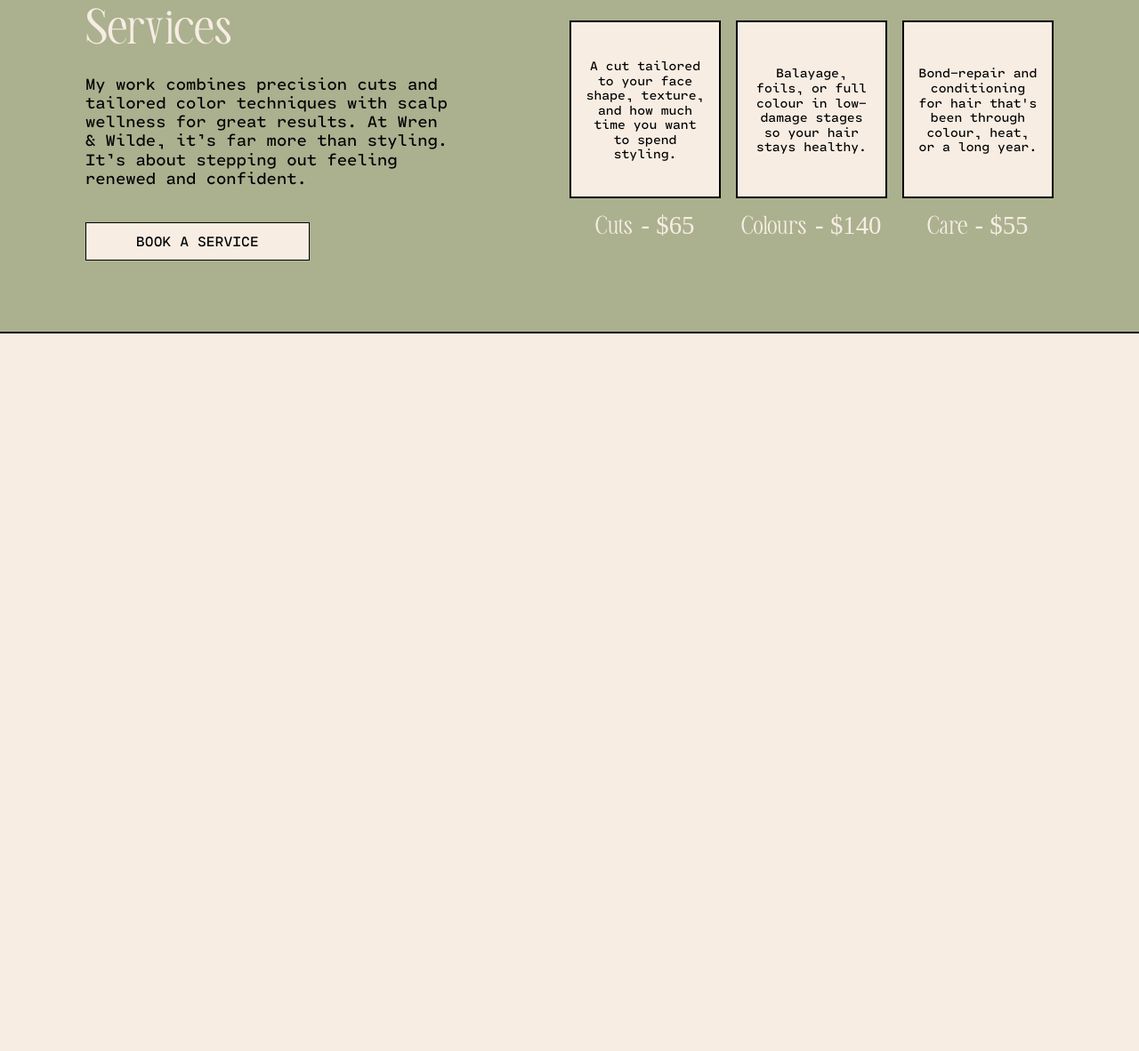
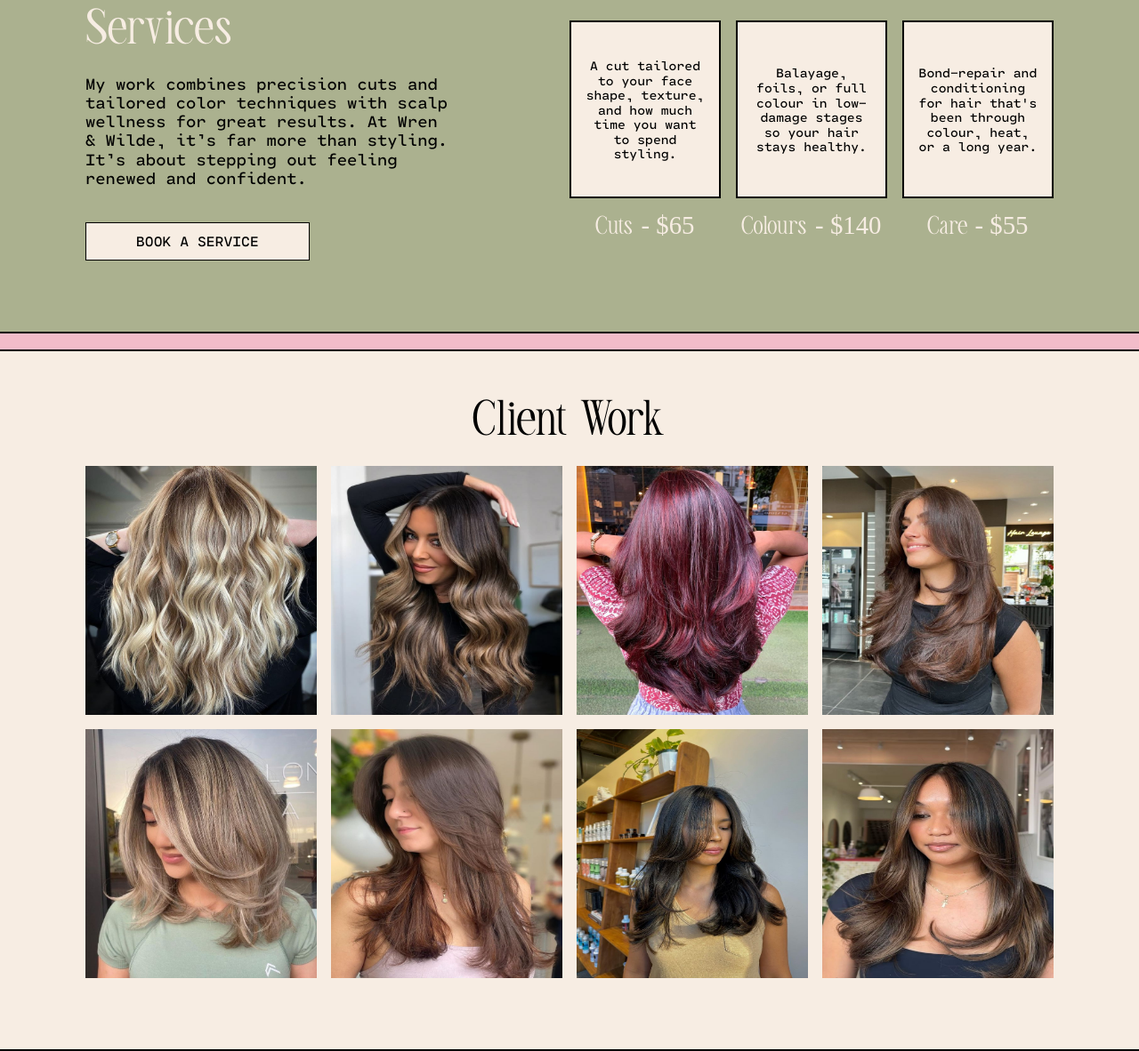
Before and after one commit to DeborahImj/wren-and-wilde, a plain HTML site: page app/index.html in a window 1280 px wide. Shown: the part 881-2063 px from the top of the page at 89% size. Before the commit the page ends 1256 px from the top, so only its background shows below. Drawn offline with Linux system fonts and the light colour scheme; a web font is replaced by a local one.

Commit message:
Built gallery desktop

```diff
--- a/app/css/style.css
+++ b/app/css/style.css
@@ -427,6 +427,12 @@ a {
   font-weight: 400;
 }
 
+.services-rule {
+  background: var(--color-pink);
+  border-bottom: 0.125rem solid var(--color-black);
+  height: 1.3rem;
+}
+
 @media screen and (max-width: 800px) {
   .services-section {
     flex-direction: column;
@@ -470,6 +476,29 @@ a {
   }
 }
 
+
+/* GALLERY SECTION */
+
+.gallery-section {
+  border-bottom: 0.125rem solid var(--color-black);
+  padding: 3rem 6rem 4rem 6rem;
+  text-align: center;
+}
+
+.gallery-row {
+  align-items: center;
+  display: flex;
+  gap: 1rem;
+  justify-content: space-between;
+  margin: 0 0 1rem 0;
+  width: 100%;
+}
+
+.gallery-row img {
+  height: 17.5rem;
+  width: calc(25% - 0.75rem);
+}
+
 /******************************************
 /* ADDITIONAL STYLES
 /*******************************************/
--- a/app/index.html
+++ b/app/index.html
@@ -149,6 +149,29 @@
           </div>
         </section>
       </section>
+
+      <section class="services-rule"></section>
+
+
+      <!-- GALLERY SECTION -->
+      <section id="gallery" class="gallery-section">
+        <h2 class="heading-2">Client Work</h2>
+        <section class="gallery">
+          <div class="gallery-row top">
+            <img src="assets/images/gallery1.jpg" alt="Woman with blonde balayage">
+            <img src="assets/images/gallery2.jpg" alt="Woman with brown balayage">
+            <img src="assets/images/gallery3.jpg" alt="Woman with burgundy balayage">
+            <img src="assets/images/gallery4.jpg" alt="Woman with brown balayage">
+          </div>
+
+          <div class="gallery-row bottom">
+            <img src="assets/images/gallery5.jpg" alt="Woman with blonde balayage">
+            <img src="assets/images/gallery6.jpg" alt="Woman with brown balayage">
+            <img src="assets/images/gallery7.jpg" alt="Woman with brown balayage">
+            <img src="assets/images/gallery8.jpg" alt="Woman with brown balayage">
+          </div>
+        </section>
+      </section>
     </main>
 
 		<script type="text/javascript" src="js/main.js"></script>
```
Also changed, not shown: app/assets/images/gallery1.jpg (added), app/assets/images/gallery2.jpg (added), app/assets/images/gallery3.jpg (added), app/assets/images/gallery4.jpg (added), app/assets/images/gallery5.jpg (added), app/assets/images/gallery6.jpg (added), app/assets/images/gallery7.jpg (added), app/assets/images/gallery8.jpg (added).
